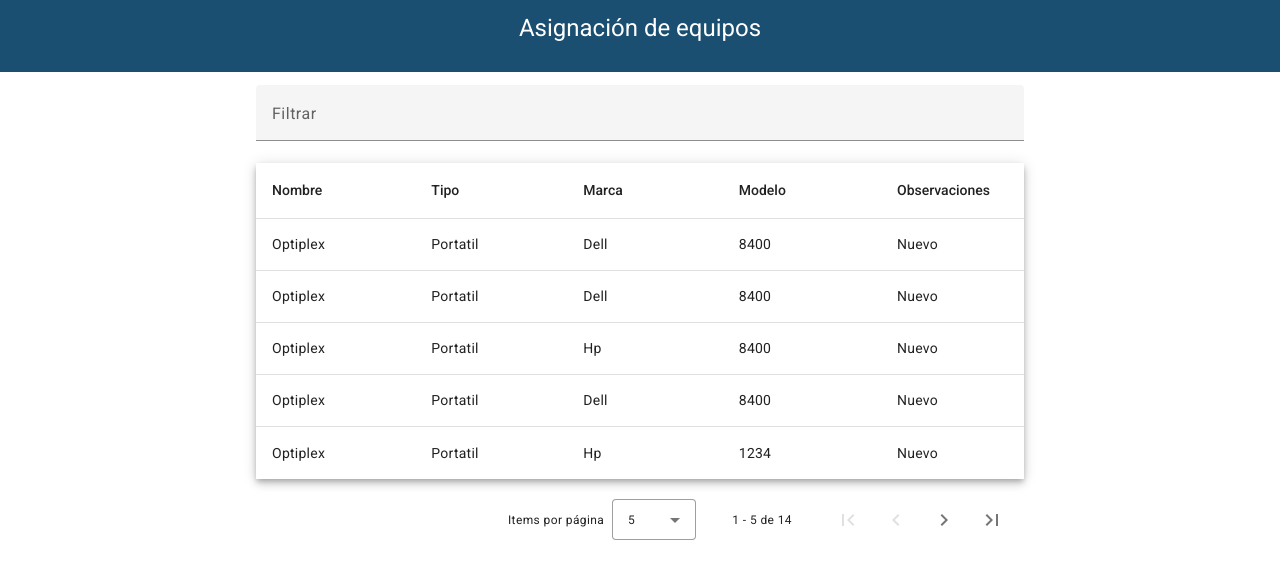
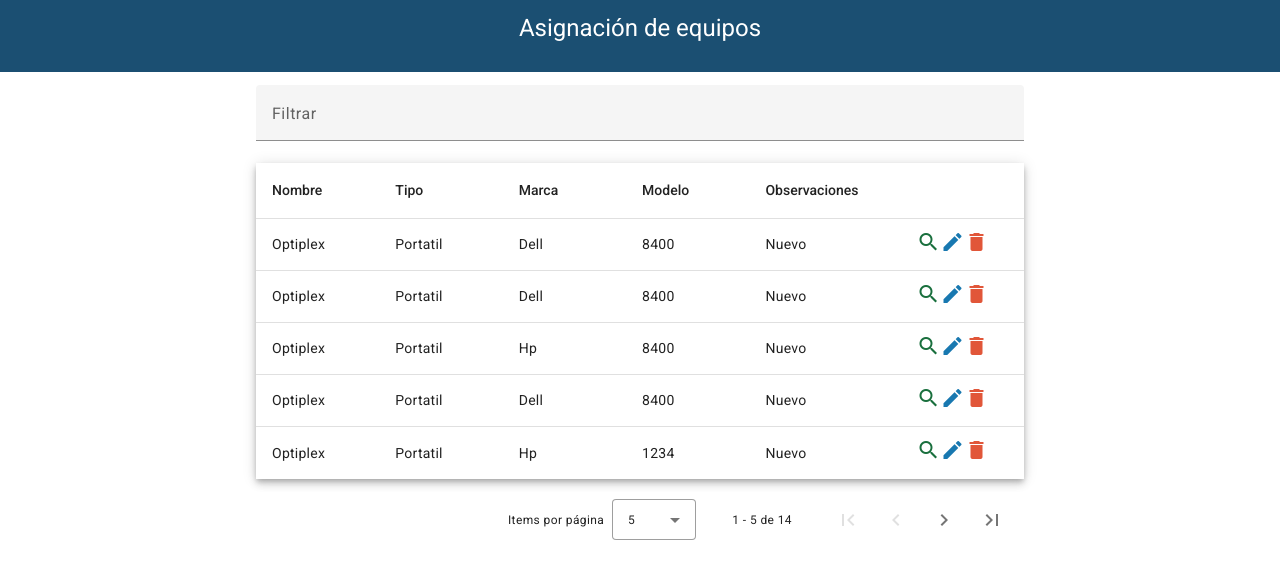
Before and after one commit to jdrosas/SGE, an Angular app in the folder FE-SGE/: page / in a window 1280 px wide. Shown: the top 578 px of the page. Built offline with nearby package versions, Linux system fonts and the light colour scheme.

Commit message:
Botones de acciones

```diff
--- a/FE-SGE/src/app/app.module.ts
+++ b/FE-SGE/src/app/app.module.ts
@@ -19,6 +19,8 @@ import { MatPaginatorIntl, MatPaginatorModule } from '@angular/material/paginato
 import { MatInputModule } from '@angular/material/input';
 import { CustomMatPaginatorIntl } from './paginator-es';
 import { MatSortModule } from '@angular/material/sort';
+import { MatIconModule } from '@angular/material/icon';
+import { MatTooltipModule } from '@angular/material/tooltip';
 
 @NgModule({
   declarations: [
@@ -35,7 +37,9 @@ import { MatSortModule } from '@angular/material/sort';
     MatTableModule,
     MatPaginatorModule,
     MatInputModule,
-    MatSortModule
+    MatSortModule,
+    MatIconModule,
+    MatTooltipModule
   ],
   providers: [{
     provide: MatPaginatorIntl,
--- a/FE-SGE/src/app/components/listado-asignaciones/listado-asignaciones.component.css
+++ b/FE-SGE/src/app/components/listado-asignaciones/listado-asignaciones.component.css
@@ -27,6 +27,17 @@ table {
     width: 100%;
   }
 
-  td, th {
-    width: 25%;
+  .delete {
+    cursor: pointer;
+    color: #E15639
   }
+
+  .edit {
+    cursor: pointer;
+    color: #1878B0
+  }
+
+  .search {
+    cursor: pointer;
+    color: #196F3D;
+  }
--- a/FE-SGE/src/app/components/listado-asignaciones/listado-asignaciones.component.html
+++ b/FE-SGE/src/app/components/listado-asignaciones/listado-asignaciones.component.html
@@ -41,6 +41,15 @@
             <td mat-cell *matCellDef="let element"> {{element.observaciones}} </td>
         </ng-container>
 
+        <ng-container matColumnDef="acciones">
+            <th mat-header-cell *matHeaderCellDef> </th>
+            <td mat-cell *matCellDef="let element">
+                <mat-icon matTooltip="Ver" class="search" fontIcon="search"></mat-icon>
+                <mat-icon matTooltip="Editar" class="edit" fontIcon="edit"></mat-icon>
+                <mat-icon matTooltip="Eliminar" class="delete" fontIcon="delete"></mat-icon>
+            </td>
+        </ng-container>
+
         <tr mat-header-row *matHeaderRowDef="displayedColumns"></tr>
         <tr mat-row *matRowDef="let row; columns: displayedColumns;"></tr>
 
--- a/FE-SGE/src/app/components/listado-asignaciones/listado-asignaciones.component.ts
+++ b/FE-SGE/src/app/components/listado-asignaciones/listado-asignaciones.component.ts
@@ -27,7 +27,7 @@ const list_asignaciones: SGE[] = [
   styleUrls: ['./listado-asignaciones.component.css']
 })
 export class ListadoAsignacionesComponent implements OnInit, AfterViewInit {
-  displayedColumns: string[] = ['nombre', 'tipo', 'marca', 'modelo', 'observaciones'];
+  displayedColumns: string[] = ['nombre', 'tipo', 'marca', 'modelo', 'observaciones', 'acciones', ];
   dataSource = new MatTableDataSource<SGE>(list_asignaciones);
 
   @ViewChild(MatPaginator) paginator!: MatPaginator;
```
